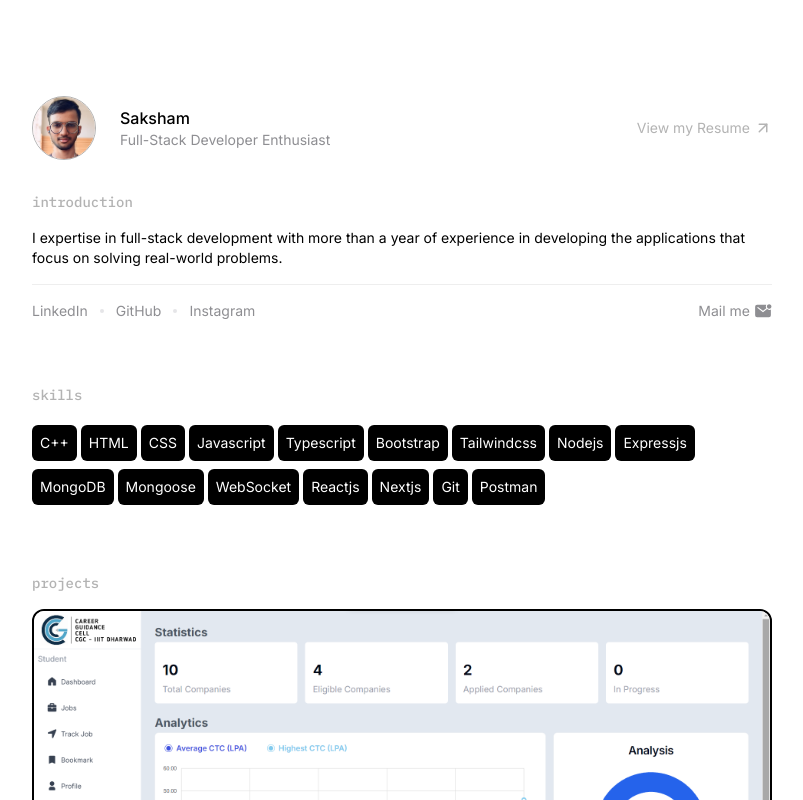
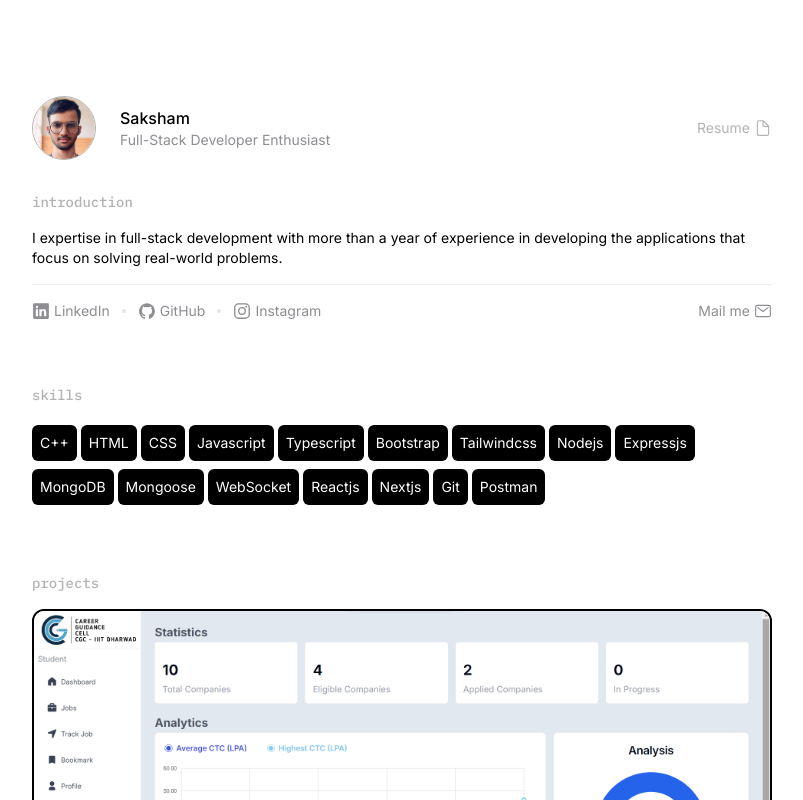
Before and after one commit to Saksham131102/portfolio, a Next.js app: page / in a window 1280 px wide. Shown: the top 800 px of the page, without its empty margins (238-1041 px from the left). Built offline with nearby package versions, Linux system fonts and the light colour scheme.

Commit message:
some icons added.

```diff
--- a/src/app/(components)/NameAndImage.tsx
+++ b/src/app/(components)/NameAndImage.tsx
@@ -1,6 +1,6 @@
 import { Avatar, AvatarFallback, AvatarImage } from "@/components/ui/avatar";
-import { FiArrowUpRight } from "react-icons/fi";
 import { FaUserAstronaut } from "react-icons/fa";
+import { IoDocumentOutline } from "react-icons/io5";
 
 const NameAndImage = () => {
   return (
@@ -9,7 +9,7 @@ const NameAndImage = () => {
         <Avatar className="w-16 h-16 border-[1px] border-[#b3b3b3]">
           <AvatarImage src="/images/saksham.jpg" />
           <AvatarFallback>
-            <FaUserAstronaut className="w-12 h-12" />
+            <FaUserAstronaut className="w-10 h-10" />
           </AvatarFallback>
         </Avatar>
         <div className="flex flex-col justify-center">
@@ -25,11 +25,8 @@ const NameAndImage = () => {
         target="_blank"
         rel="noopener noreferrer"
       >
-        <div className="hidden md:flex  gap-1 items-center">
-          View my Resume <FiArrowUpRight className="text-lg" />
-        </div>
-        <div className="flex md:hidden gap-1 items-center">
-          My Resume <FiArrowUpRight className="text-lg" />
+        <div className="flex  gap-1 items-center">
+          Resume <IoDocumentOutline className="text-lg" />
         </div>
       </a>
     </div>
--- a/src/app/(components)/SocialMedia.tsx
+++ b/src/app/(components)/SocialMedia.tsx
@@ -1,40 +1,40 @@
-import { IoMailUnread } from "react-icons/io5";
+import { IoLogoGithub, IoLogoInstagram, IoLogoLinkedin, IoMailOutline } from "react-icons/io5";
 const SocialMedia = () => {
   return (
     <div className="text-sm text-[#8e8e92] flex justify-between">
       <div className="flex gap-3 items-center">
         <a
-          className="hover:text-black transition-colors duration-500"
+          className="flex items-center gap-1 hover:text-black transition-colors duration-500"
           href={"https://www.linkedin.com/in/saksham131102/"}
           target="_blank"
           rel="noopener noreferrer"
         >
-          LinkedIn
+          <IoLogoLinkedin className="text-lg" /> LinkedIn
         </a>
         <div className="rounded-full w-1 h-1 bg-[#e5e5e8]"></div>
         <a
-          className="hover:text-black transition-colors duration-500"
+          className="flex items-center gap-1 hover:text-black transition-colors duration-500"
           href={"https://github.com/Saksham131102"}
           target="_blank"
           rel="noopener noreferrer"
         >
-          GitHub
+          <IoLogoGithub className="text-lg" /> GitHub
         </a>
         <div className="rounded-full w-1 h-1 bg-[#e5e5e8]"></div>
         <a
-          className="hover:text-black transition-colors duration-500"
-          href={"https://www.instagram.com/saksham.___/"}
+          className="flex items-center gap-1 hover:text-black transition-colors duration-500"
+          href={"https://www.instagram.com/flemoid.___/"}
           target="_blank"
           rel="noopener noreferrer"
         >
-          Instagram
+          <IoLogoInstagram className="text-lg" /> Instagram
         </a>
       </div>
       <a
         href="mailto:saksham00013@gmail.com?body=Thank You for reaching out to me. Drop your message below."
         className="flex items-center gap-1 hover:text-black transition-colors duration-500"
       >
-        Mail me <IoMailUnread className="text-lg" />
+        Mail me <IoMailOutline className="text-lg" />
       </a>
     </div>
   );
--- a/src/app/layout.tsx
+++ b/src/app/layout.tsx
@@ -33,7 +33,7 @@ export default function RootLayout({
         <link rel="apple-touch-icon" href="/icon-192x192.png" />
       </Head>
       <body className={inter.className}>
-        <div className="bg"></div>
+        {/* <div className="bg"></div> */}
         <Navbar />
         {children}
       </body>
--- a/src/app/page.tsx
+++ b/src/app/page.tsx
@@ -8,7 +8,6 @@ import NameAndImage from "./(components)/NameAndImage";
 import Projects from "./(components)/Projects";
 import Skills from "./(components)/Skills";
 import SocialMedia from "./(components)/SocialMedia";
-import { useEffect, useState } from "react";
 
 export default function Home() {
   return (
```
